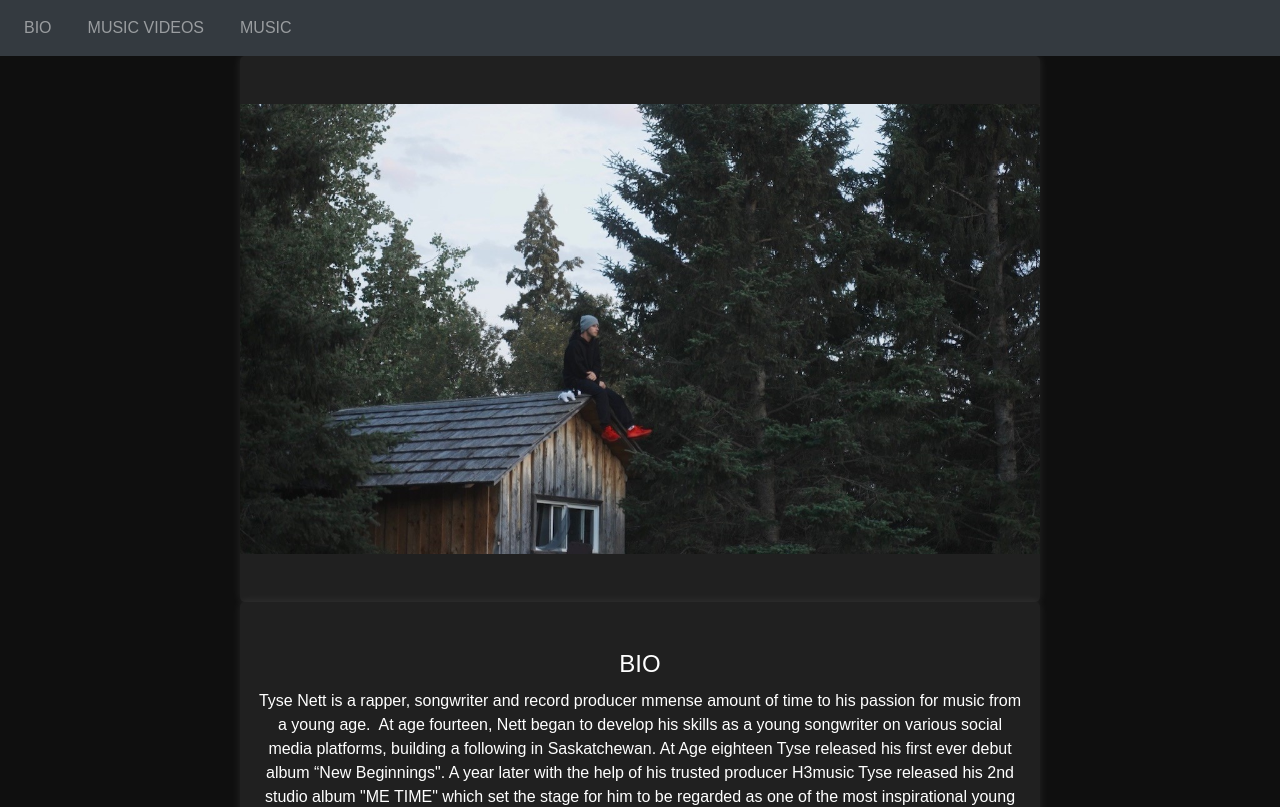
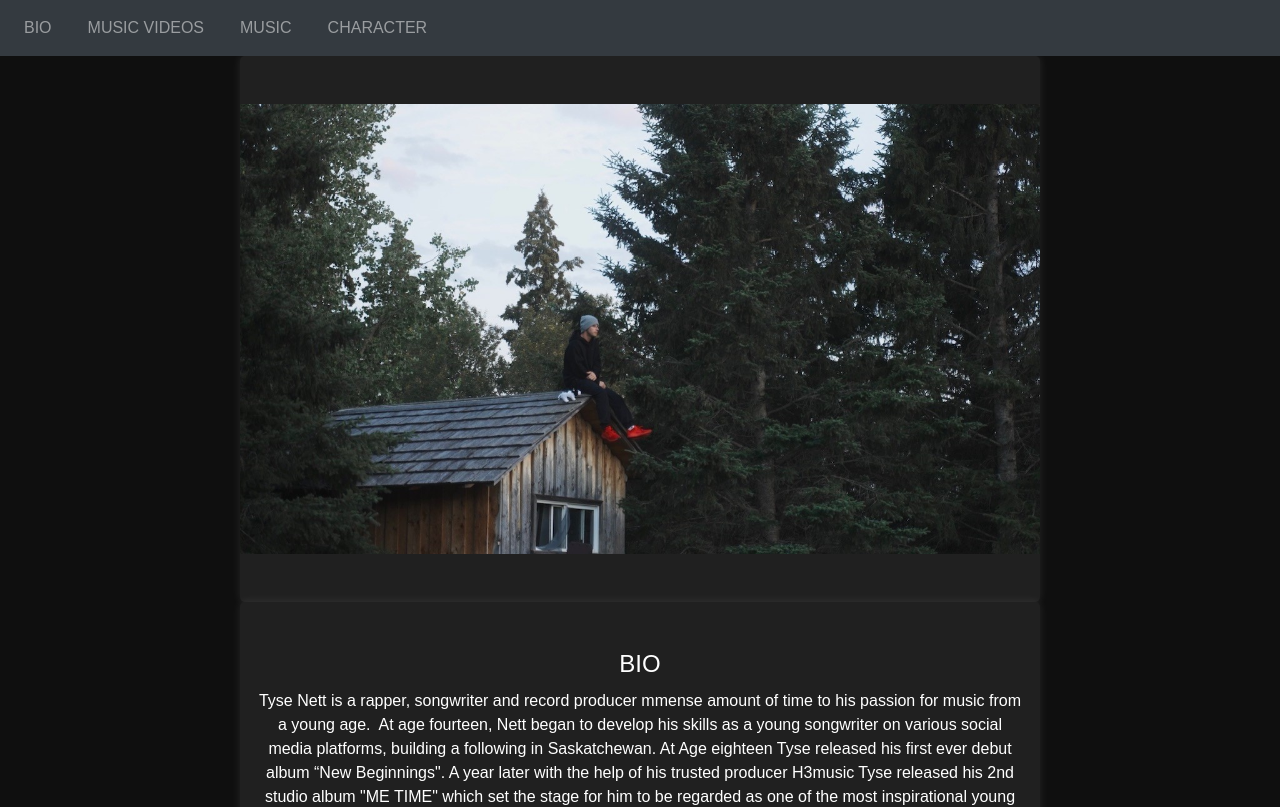
Before and after one commit to tysenett/scripting23, a plain HTML site: page index.html in a window 1280 px wide. Shown: the top 807 px of the page. Drawn offline with nearby package versions, Linux system fonts and the light colour scheme.

Commit message:
Update index.html

```diff
--- a/index.html
+++ b/index.html
@@ -34,6 +34,9 @@
             </li>
             <li class="nav-item">
                 <a class="nav-link" href="#MUSIC">MUSIC</a>
+            </li>
+            <li class="nav-item">
+                <a class="nav-link" href="petergriffinHTML/Petergriffinfinished.html">CHARACTER</a>
             </li>
         </ul>
     </nav>
```
